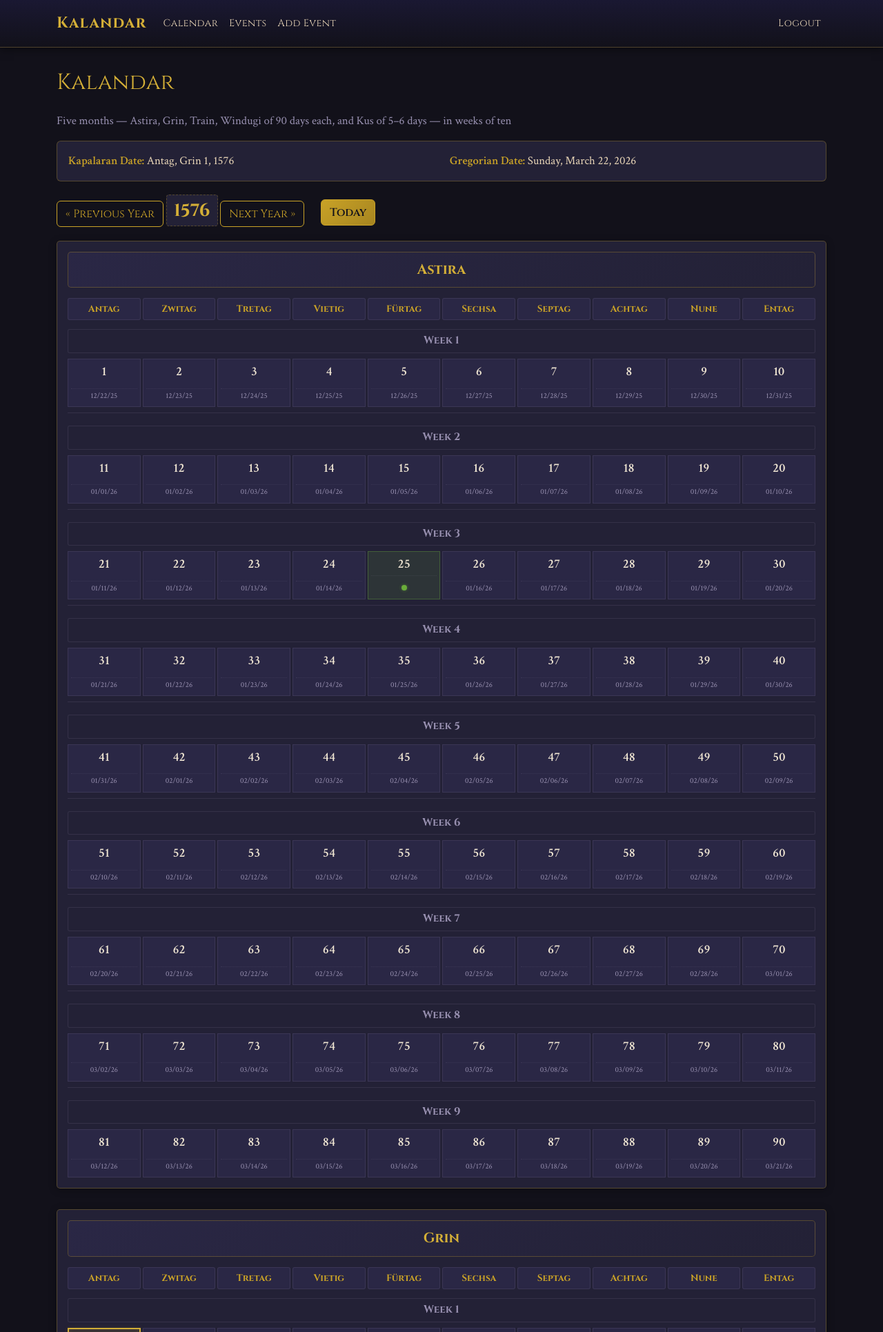
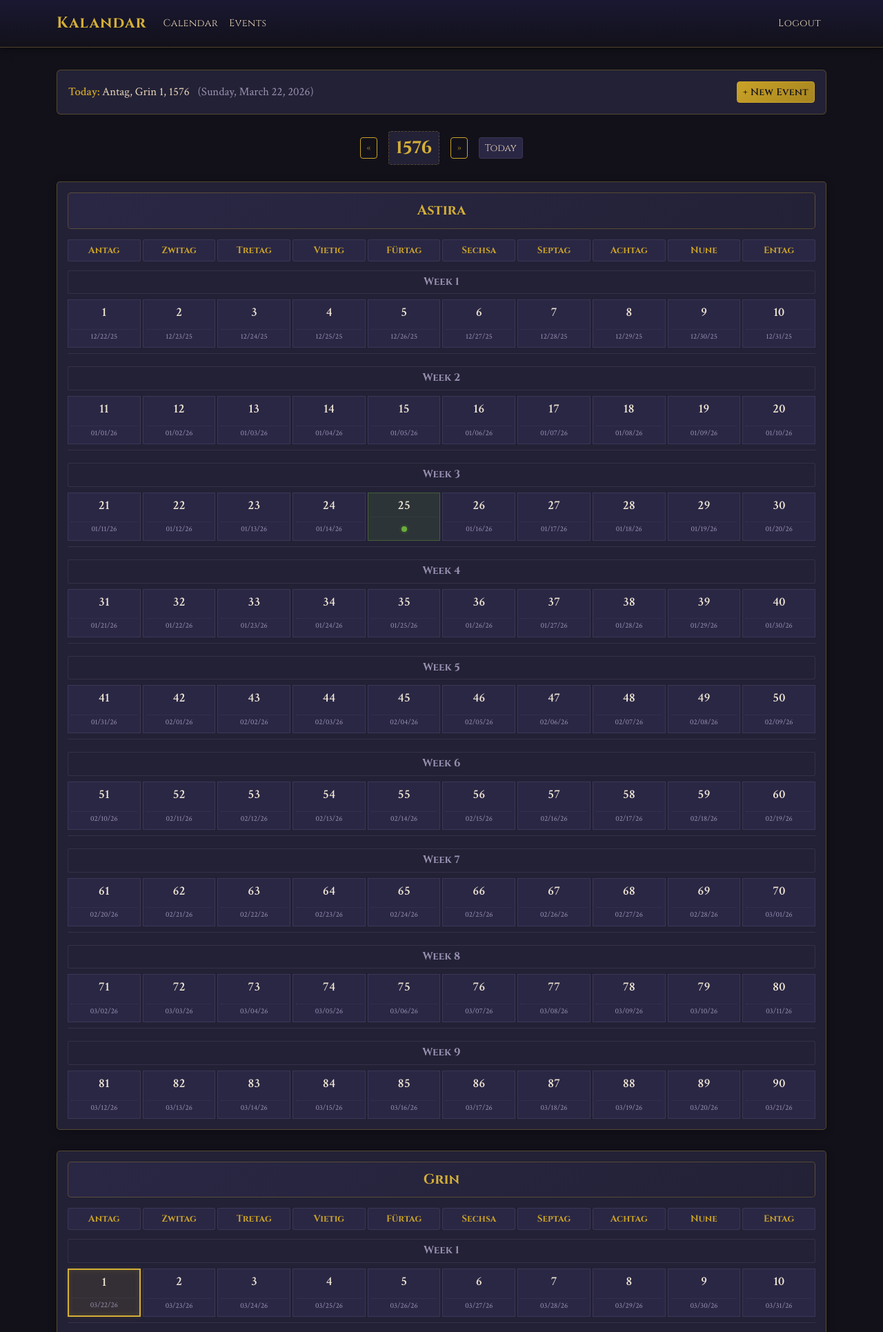
Before and after one commit to fabicious/kalandar, a Flask app: page /calendar in a window 1280 px wide. Shown: the top 1931 px of the page at 69% size. Run offline with Flask 3, Linux system fonts and the light colour scheme; the visitor is signed in with stand-in values (Sample User, id 1); tables that the repository leaves empty hold one stand-in row (values such as "Sample post").

Commit message:
Improve layout and UX

```diff
--- a/kalandar/static/css/calendar.css
+++ b/kalandar/static/css/calendar.css
@@ -80,7 +80,7 @@
 
 .calendar-nav {
     display: flex;
-    justify-content: space-between;
+    justify-content: center;
     align-items: center;
     margin-bottom: 20px;
 }
--- a/kalandar/static/js/calendar.js
+++ b/kalandar/static/js/calendar.js
@@ -281,6 +281,7 @@ document.addEventListener('DOMContentLoaded', function() {
     }
 
     function deleteEvent(eventId) {
+        if (!confirm('Delete this event?')) return;
         fetch('/delete-event', {
             method: 'POST',
             body: JSON.stringify({ eventId: eventId }),
--- a/kalandar/templates/base.html
+++ b/kalandar/templates/base.html
@@ -29,9 +29,6 @@
                     <li class="nav-item">
                         <a class="nav-link" href="/events">Events</a>
                     </li>
-                    <li class="nav-item">
-                        <a class="nav-link" href="/event">Add Event</a>
-                    </li>
                     {% endif %}
                 </ul>
                 {% if session.get('authenticated') %}
@@ -45,6 +42,7 @@
         </div>
     </nav>
 
+    <div class="container my-4">
         {% with messages = get_flashed_messages(with_categories=true) %}
         {% if messages %}
             {% for category, message in messages %}
@@ -63,7 +61,6 @@
         {% endif %}
         {% endwith %}
 
-    <div class="container my-4">
         {% block content %}{% endblock %}
     </div>
 
--- a/kalandar/templates/calendar.html
+++ b/kalandar/templates/calendar.html
@@ -16,30 +16,23 @@
 {% block content %}
 <div class="row">
     <div class="col-12">
-        <h2 class="mb-4">Kalandar</h2>
-        <p class="text-muted mb-3">Five months &mdash; Astira, Grin, Train, Windugi of 90 days each, and Kus of 5&ndash;6 days &mdash; in weeks of ten</p>
-        <div class="mb-4 date-info-box p-3 bg-light rounded">
-            <div class="row">
-                <div class="col-md-6">
-                    <strong>Kapalaran Date:</strong> <span id="custom-date-info">{{ custom_today.weekday_name }}, {{ custom_today.month_name }} {{ custom_today.day }}, {{ custom_today.year }}</span>
+        <div class="date-info-box p-3 rounded mb-4">
+            <div class="d-flex justify-content-between align-items-center flex-wrap gap-2">
+                <div>
+                    <strong>Today:</strong> <span id="custom-date-info">{{ custom_today.weekday_name }}, {{ custom_today.month_name }} {{ custom_today.day }}, {{ custom_today.year }}</span>
+                    <span class="text-muted ms-2">(<span id="standard-date-info"></span>)</span>
                 </div>
-                <div class="col-md-6">
-                    <strong>Gregorian Date:</strong> <span id="standard-date-info"></span>
-                </div>
+                <a href="/event" class="btn btn-primary btn-sm">+ New Event</a>
             </div>
         </div>
 
-        <div class="calendar-nav">
-            <div class="row align-items-center">
-                <div class="col">
-                    <button id="prev-year" class="btn btn-outline-primary">&laquo; Previous Year</button>
-                    <span class="year-display" id="current-year">{{ custom_today.year }}</span>
-                    <input type="number" id="year-input" class="form-control d-none" style="width: 100px; display: inline-block;">
-                    <button id="next-year" class="btn btn-outline-primary">Next Year &raquo;</button>
-                </div>
-                <div class="col-auto">
-                    <button id="go-to-today" class="btn btn-info">Today</button>
-                </div>
+        <div class="calendar-nav mb-4">
+            <div class="d-flex justify-content-center align-items-center gap-3">
+                <button id="prev-year" class="btn btn-outline-primary btn-sm">&laquo;</button>
+                <span class="year-display" id="current-year">{{ custom_today.year }}</span>
+                <input type="number" id="year-input" class="form-control d-none" style="width: 100px;">
+                <button id="next-year" class="btn btn-outline-primary btn-sm">&raquo;</button>
+                <button id="go-to-today" class="btn btn-secondary btn-sm">Today</button>
             </div>
         </div>
 
@@ -86,7 +79,7 @@
                 </div>
             </div>
             <div class="modal-footer">
-                <a href="/event" id="add-event-btn" class="btn btn-primary">Add New Event</a>
+                <a href="/event" id="add-event-btn" class="btn btn-primary">+ Add Event on This Day</a>
                 <button type="button" class="btn btn-secondary" data-bs-dismiss="modal">Close</button>
             </div>
         </div>
```
Also changed, not shown: kalandar/templates/create_event.html (+4 -3 lines), kalandar/templates/events.html (+8 -4 lines). Lines whose indentation alone changed are shown as unchanged.
